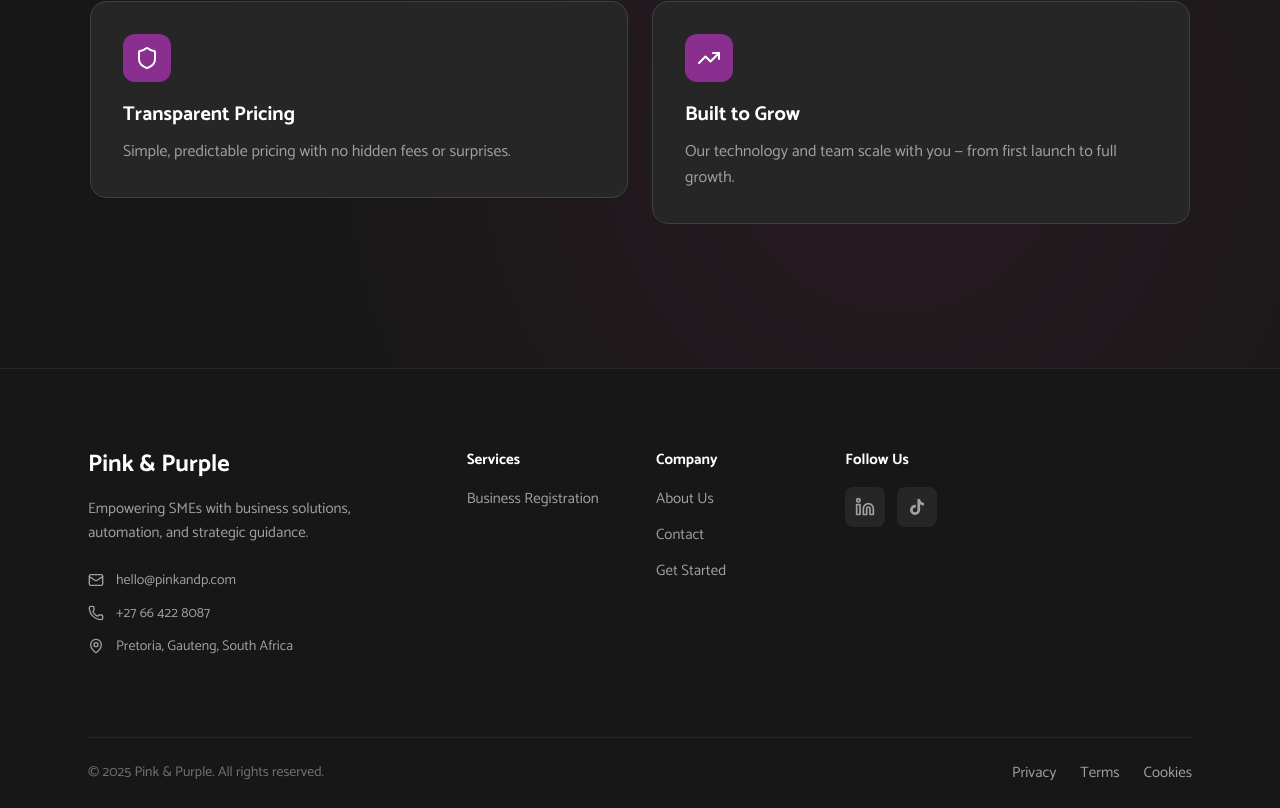
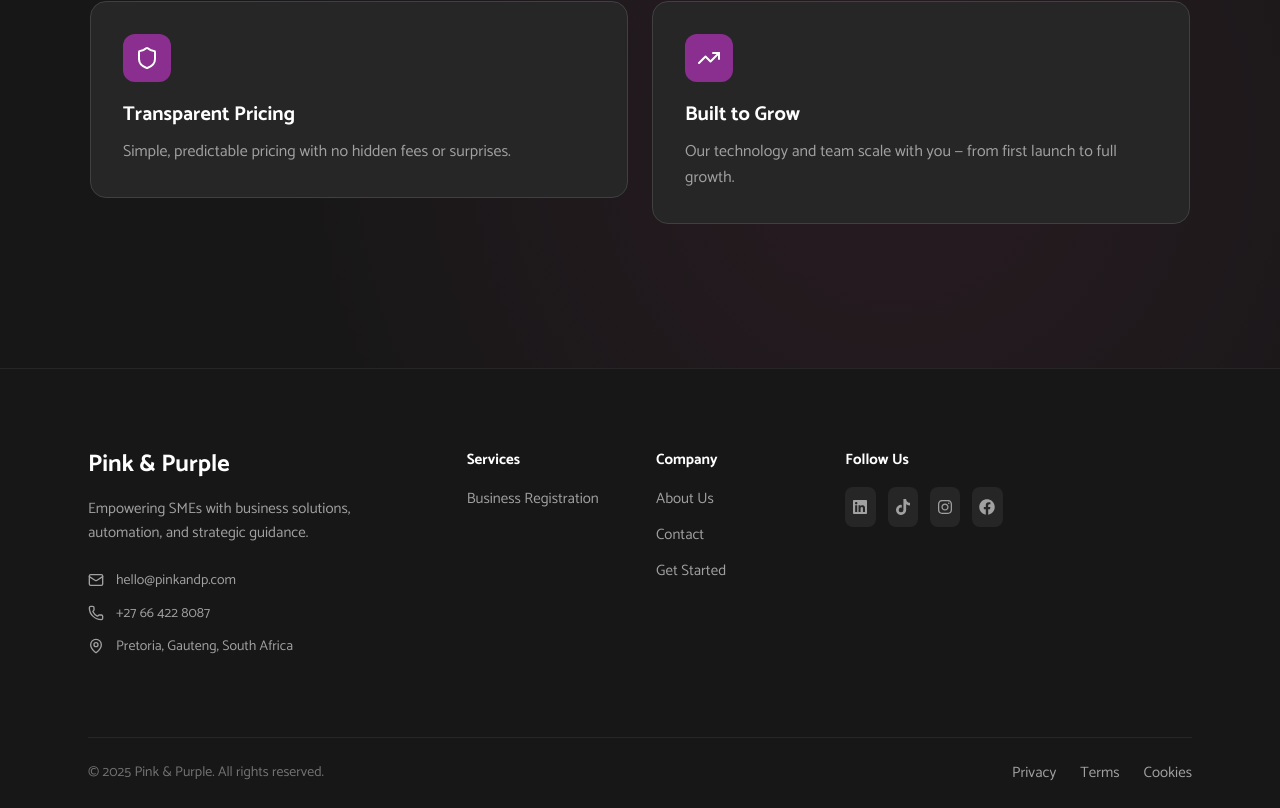
Before and after one commit to KevinRuvunangiza/pink-purple, a React (Vite) app in the folder pink-purple/: page /about in a window 1280 px wide. Shown: the part 4327-5135 px from the top of the page. Built offline with nearby package versions, Linux system fonts and the light colour scheme; a web font is replaced by a local one.

Commit message:
Add Meta Pixel Meta tags and update footer

```diff
--- a/pink-purple/index.html
+++ b/pink-purple/index.html
@@ -2,6 +2,21 @@
 <html lang="en">
 
   <head>
+    <!-- Meta Pixel Code -->
+    <script>
+!function(f,b,e,v,n,t,s)
+{if(f.fbq)return;n=f.fbq=function(){n.callMethod?
+n.callMethod.apply(n,arguments):n.queue.push(arguments)};
+if(!f._fbq)f._fbq=n;n.push=n;n.loaded=!0;n.version='2.0';
+n.queue=[];t=b.createElement(e);t.async=!0;
+t.src=v;s=b.getElementsByTagName(e)[0];
+s.parentNode.insertBefore(t,s)}(window, document,'script',
+'https://connect.facebook.net/en_US/fbevents.js');
+fbq('init', '2535301670183157');
+fbq('track', 'PageView');
+</script>
+
+    <!-- End Meta Pixel Code -->
 
     <script>(function (w, d, s, l, i) {
       w[l] = w[l] || []; w[l].push({
@@ -12,7 +27,8 @@
           'https://www.googletagmanager.com/gtm.js?id=' + i + dl; f.parentNode.insertBefore(j, f);
     })(window, document, 'script', 'dataLayer', 'GTM-P2QFZ489');</script>
 
-  <script async src="https://www.googletagmanager.com/gtag/js?id=G-NML9GQR03T"></script>
+    <script async
+      src="https://www.googletagmanager.com/gtag/js?id=G-NML9GQR03T"></script>
     <script>
     window.dataLayer = window.dataLayer || [];
     function gtag() { dataLayer.push(arguments); }
@@ -28,8 +44,10 @@
 
     <!-- SEO Meta Tags -->
     <title>Pink & Purple</title>
-  <meta name="description" content="Empower your business with Pink & Purple. Simplify business registration" />
-  <meta name="keywords" content="Business registration, entrepreneur support, business growth tools, small business management, digital business tools, startup registration, African entrepreneurs, business streamlining" />
+    <meta name="description"
+      content="Empower your business with Pink & Purple. Simplify business registration" />
+    <meta name="keywords"
+      content="Business registration, entrepreneur support, business growth tools, small business management, digital business tools, startup registration, African entrepreneurs, business streamlining" />
     <meta name="author" content="Pink & Purple" />
     <meta name="robots" content="index, follow" />
     <meta name="googlebot" content="index, follow" />
@@ -38,8 +56,10 @@
     <!-- Open Graph / Facebook / WhatsApp / LinkedIn -->
     <meta property="og:type" content="website" />
     <meta property="og:site_name" content="Pink & Purple" />
-  <meta property="og:title" content="Pink & Purple | Fast Business Registration" />
-  <meta property="og:description" content="Empower your business with Pink & Purple. Simplify business registration" />
+    <meta property="og:title"
+      content="Pink & Purple | Fast Business Registration" />
+    <meta property="og:description"
+      content="Empower your business with Pink & Purple. Simplify business registration" />
     <meta property="og:url" content="https://pinkandp.com" />
     <meta property="og:image" content="/favicon-96x96.png" />
     <meta property="og:image:width" content="1200" />
@@ -47,9 +67,12 @@
 
     <!-- Twitter Card -->
     <meta name="twitter:card" content="summary_large_image" />
-  <meta name="twitter:title" content="Pink & Purple | African Business Registration, CRM & Automation Tools" />
-  <meta name="twitter:description" content="Empower your African business with Pink & Purple. Simplify business registration, automate workflows, manage customers with CRM, and access digital tools to grow your enterprise smarter and faster." />
-  <meta name="twitter:image" content="https://via.placeholder.com/1200x630.png?text=Pink+%26+Purple" />
+    <meta name="twitter:title"
+      content="Pink & Purple | African Business Registration, CRM & Automation Tools" />
+    <meta name="twitter:description"
+      content="Empower your African business with Pink & Purple. Simplify business registration, automate workflows, manage customers with CRM, and access digital tools to grow your enterprise smarter and faster." />
+    <meta name="twitter:image"
+      content="https://via.placeholder.com/1200x630.png?text=Pink+%26+Purple" />
 
     <!-- Favicons -->
     <link rel="icon" type="image/png" href="/favicon-96x96.png" sizes="96x96" />
@@ -62,6 +85,8 @@
   </head>
 
   <body>
+    <noscript><img height="1" width="1" style="display:none"
+        src="https://www.facebook.com/tr?id=2535301670183157&ev=PageView&noscript=1" /></noscript>
     <div id="root"></div>
     <script type="module" src="/src/main.tsx"></script>
 
--- a/pink-purple/src/components/Footer.tsx
+++ b/pink-purple/src/components/Footer.tsx
@@ -3,12 +3,8 @@ import {
   Mail,
   Phone,
   MapPin,
-  Linkedin,
-  Twitter,
-  Instagram,
-  Facebook,
 } from "lucide-react";
-import { FaTiktok } from "react-icons/fa";
+import { FaFacebook, FaInstagram, FaLinkedin, FaTiktok } from "react-icons/fa";
 import { Link } from "react-router";
 
 const fadeIn = {
@@ -58,9 +54,7 @@ export default function Footer() {
   const footerSections = [
     {
       title: "Services",
-      links: [
-        { label: "Business Registration", href: "#services" },
-      ],
+      links: [{ label: "Business Registration", href: "#services" }],
     },
     {
       title: "Company",
@@ -92,8 +86,8 @@ export default function Footer() {
                 Pink & Purple
               </h3>
               <p className="text-neutral-400 text-[15px] leading-relaxed mb-6 max-w-xs">
-                Empowering SMEs with business solutions,
-                automation, and strategic guidance.
+                Empowering SMEs with business solutions, automation, and
+                strategic guidance.
               </p>
 
               {/* Contact Info */}
@@ -114,7 +108,9 @@ export default function Footer() {
                 </a>
                 <div className="flex items-center gap-3 text-neutral-400">
                   <MapPin className="w-4 h-4" strokeWidth={2} />
-                  <span className="text-[14px]">Pretoria, Gauteng, South Africa</span>
+                  <span className="text-[14px]">
+                    Pretoria, Gauteng, South Africa
+                  </span>
                 </div>
               </div>
             </m.div>
@@ -164,15 +160,26 @@ export default function Footer() {
               <div className="flex gap-3">
                 <SocialLink
                   href="https://www.linkedin.com/company/yourmarketingandautomautomationpartner/"
-                  icon={<Linkedin className="w-5 h-5" strokeWidth={2} />}
+                  icon={<FaLinkedin />}
                   label="LinkedIn"
                 />
                 <SocialLink
                   href="https://www.tiktok.com/@pinkandpurplemarketing?_r=1&_t=ZS-91EtVB8yi7c"
                   icon={<FaTiktok />}
-                  label="Twitter"
+                  label="Tiktok"
                 />
 
+                <SocialLink
+                  href="https://www.instagram.com/pinkandpurple_marketing?igsh=MXE3cmRhbTd2dDZoNw%3D%3D&utm_source=qr"
+                  icon={<FaInstagram />}
+                  label="Instagram"
+                />
+
+                <SocialLink
+                  href="https://www.instagram.com/pinkandpurple_marketing?igsh=MXE3cmRhbTd2dDZoNw%3D%3D&utm_source=qr"
+                  icon={<FaFacebook />}
+                  label="Facebook"
+                />
               </div>
             </m.div>
           </div>
```
Lines whose indentation alone changed are shown as unchanged.
